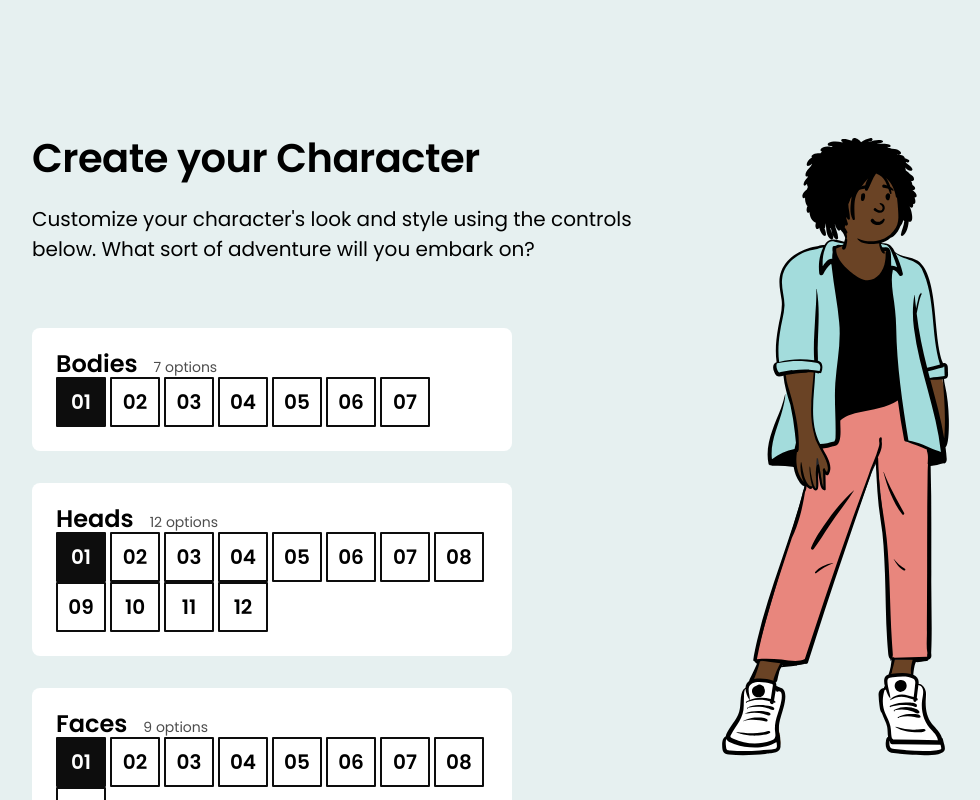
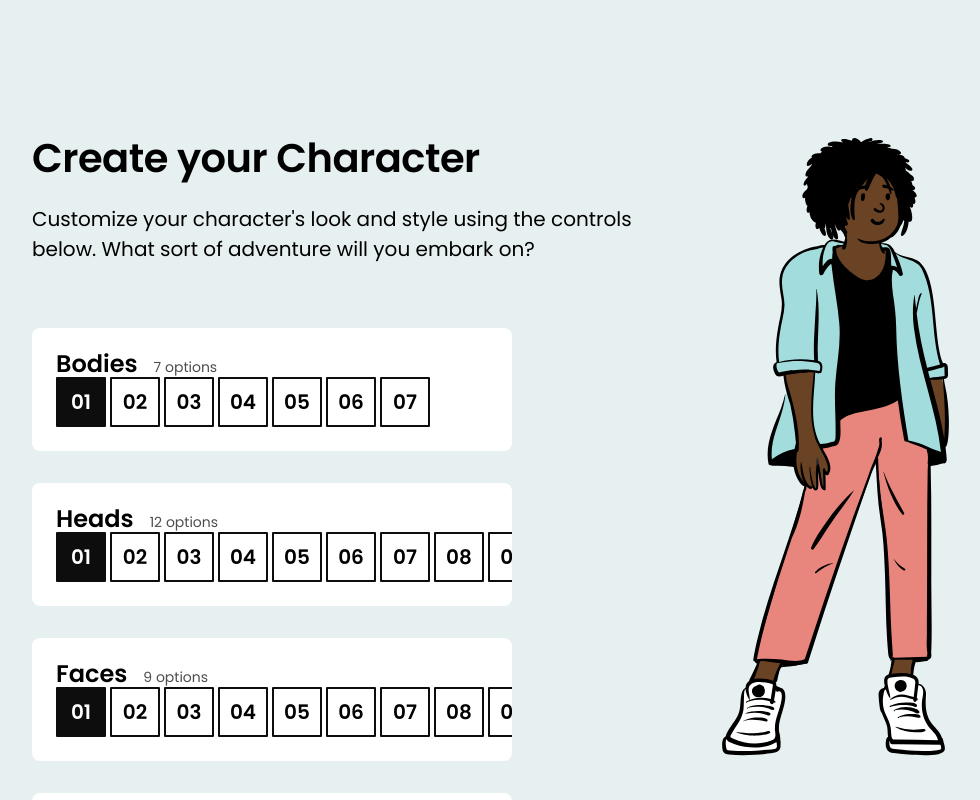
Before and after one commit to fderen-dev/css-for-js-devs, a React (Create React App) app in the folder character-creator/: page / in a window 1280 px wide. Shown: the top 800 px of the page, without its empty margins (128-1108 px from the left). Built offline with nearby package versions, Linux system fonts and the light colour scheme.

Commit message:
Added horizontal scroll for control panes

```diff
--- a/character-creator/src/components/ControlPane/ControlPane.module.css
+++ b/character-creator/src/components/ControlPane/ControlPane.module.css
@@ -10,6 +10,8 @@
     to deal with it yet!
   */
   margin-bottom: 32px;
+  overflow-x: scroll;
+  white-space: nowrap;
 }
 
 .title {
```
